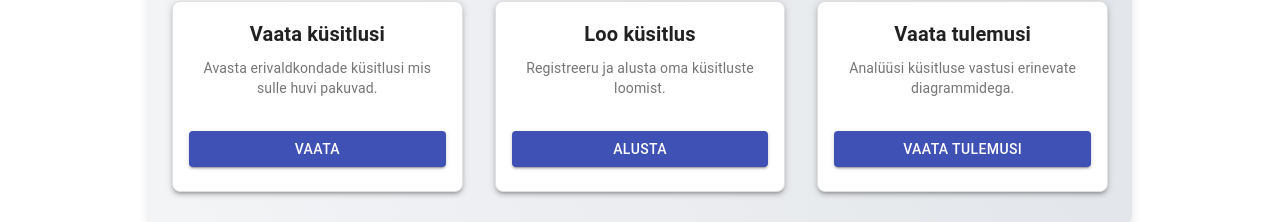
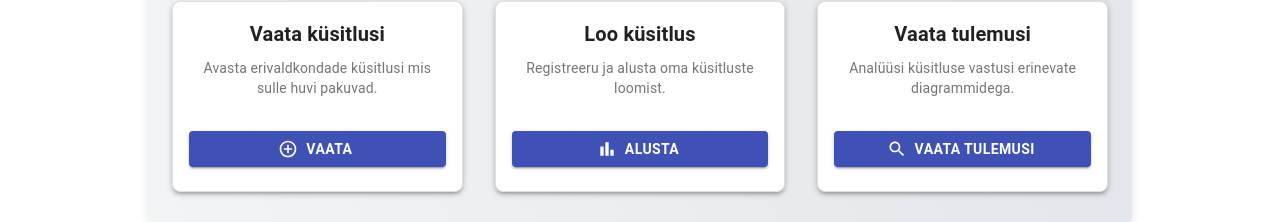
Before and after one commit to rakenduste-programmeerimine-2024/survey-platform, a Next.js app: page / in a window 1280 px wide. Shown: the part 270-492 px from the top of the page. Built offline with nearby package versions, Linux system fonts and the light colour scheme; no server answers.

Commit message:
icon add

```diff
--- a/components/Home/HomeContent.tsx
+++ b/components/Home/HomeContent.tsx
@@ -8,6 +8,9 @@ import {
   Button,
 } from "@mui/material";
 import Link from "next/link";
+import SearchIcon from "@mui/icons-material/Search";
+import AddCircleOutlineIcon from "@mui/icons-material/AddCircleOutline";
+import BarChartIcon from "@mui/icons-material/BarChart";
 
 
 const HomeContent = () => {
@@ -43,10 +46,12 @@ const HomeContent = () => {
               </Typography>
               <Button
                 variant="contained"
+                startIcon={<AddCircleOutlineIcon />}
                 sx={{
                   mt: 2,
                   bgcolor: "#3f51b5",
                   color: "#fff",
+                  fontWeight: 600,
                   "&:hover": {
                     bgcolor: "#303f9f",
                     color: "#fff",
@@ -79,10 +84,12 @@ const HomeContent = () => {
               </Typography>
               <Button
                 variant="contained"
+                startIcon={<BarChartIcon />}
                 sx={{
                   mt: 2,
                   bgcolor: "#3f51b5",
                   color: "#fff",
+                  fontWeight: 600,
                   "&:hover": {
                     bgcolor: "#303f9f",
                     color: "#fff",
@@ -115,10 +122,12 @@ const HomeContent = () => {
               </Typography>
               <Button
                 variant="contained"
+                startIcon={<SearchIcon />}
                 sx={{
                   mt: 2,
                   bgcolor: "#3f51b5",
                   color: "#fff",
+                  fontWeight: 600,
                   "&:hover": {
                     bgcolor: "#303f9f",
                     color: "#fff",
```
